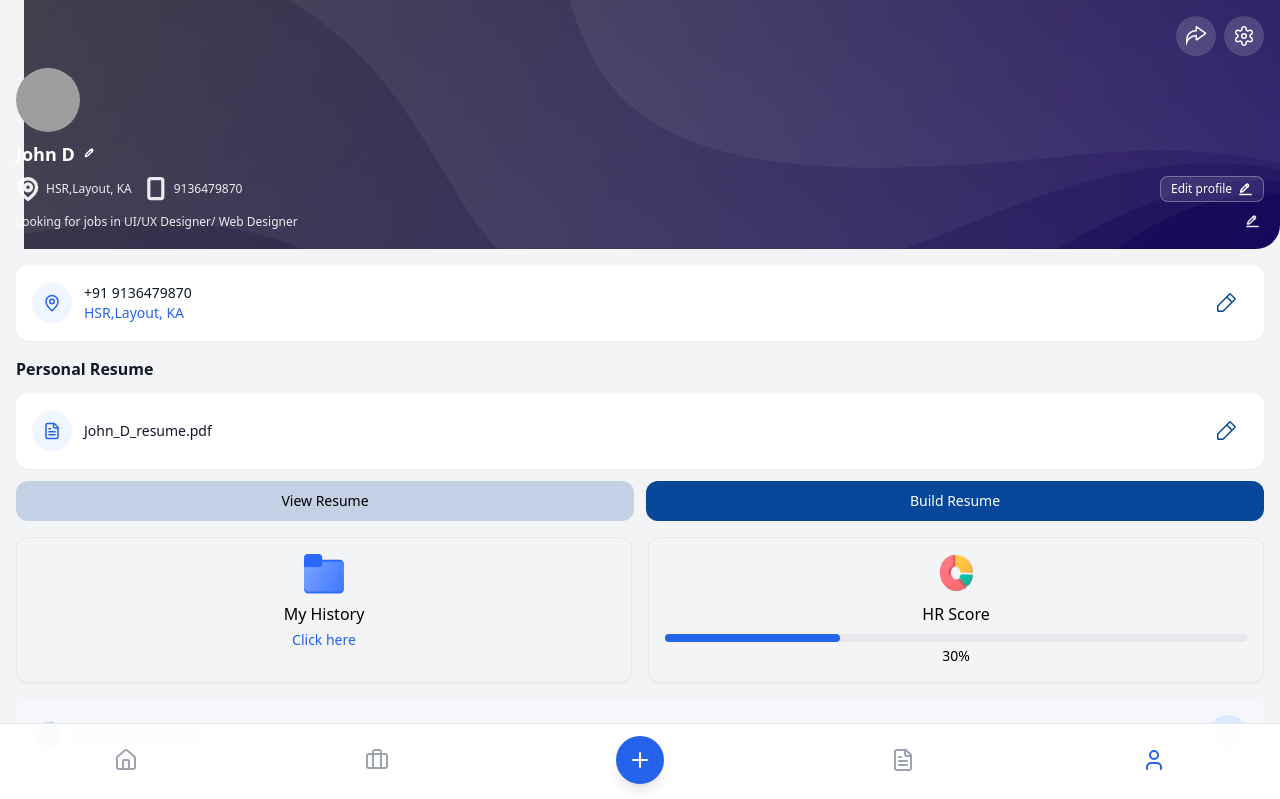
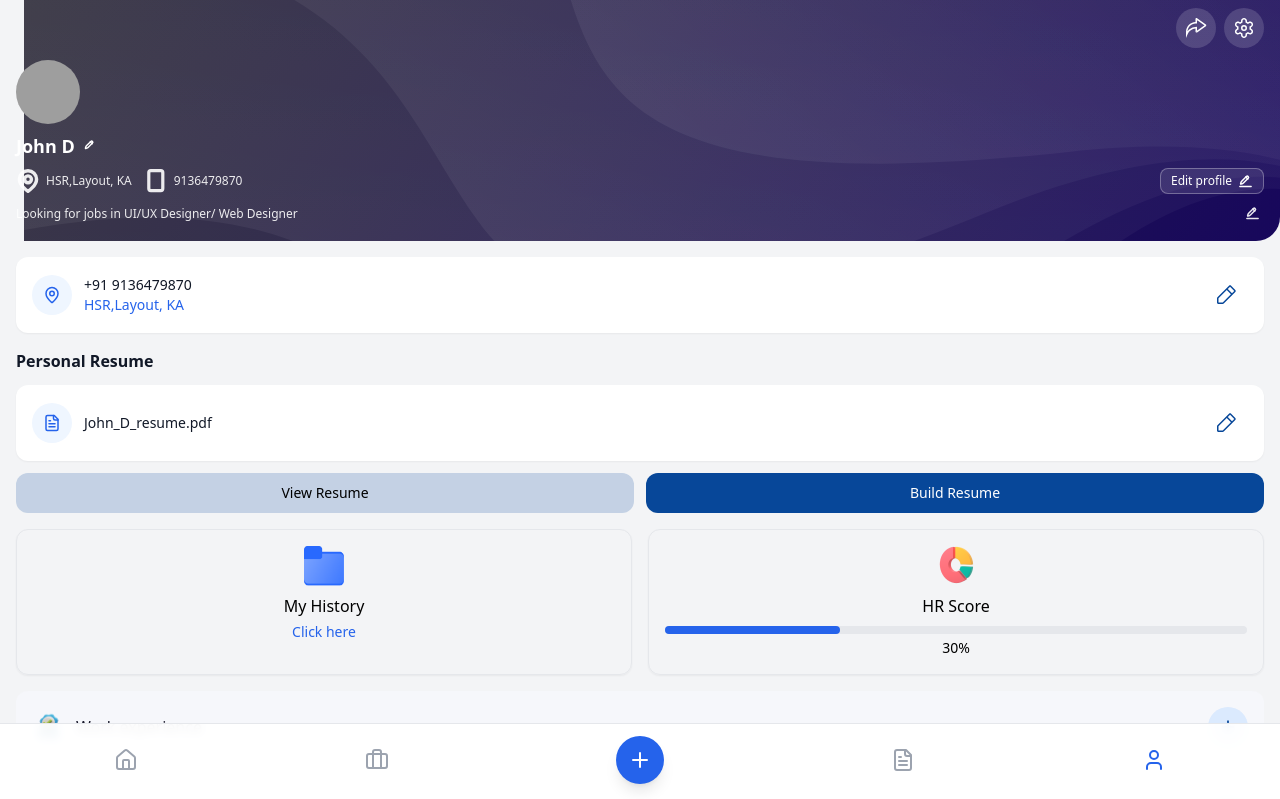
Before and after one commit to PragnaRajesh/Job_portal, a React (Vite) app: page /myprofilesection/myprofile in a window 1280 px wide. Shown: the top 799 px of the page. Built offline with nearby package versions, Linux system fonts and the light colour scheme; grey boxes are pictures that could not be loaded.

Commit message:
Remove extra top space from profile header and fix bottom navigation padding
cgen-0b3d59b365d74348a9d7de2e31e81275

```diff
--- a/src/pages/myprofilesection/myprofile.jsx
+++ b/src/pages/myprofilesection/myprofile.jsx
@@ -202,7 +202,7 @@ const MyProfile = () => {
   return (
      <div className="min-h-screen bg-gray-100 font-sans">
       {/* Profile Header Card */}
-      <div className="relative rounded-b-3xl p-4 text-white overflow-hidden mb-4" style={{ background: 'none', minHeight: '11.25rem' }}>
+      <div className="relative rounded-b-3xl p-4 pt-2 text-white overflow-hidden mb-4" style={{ background: 'none', minHeight: '11.25rem' }}>
         {/* Custom SVG Background */}
         <div className="absolute inset-0 w-full h-full">
           <svg width="100%" height="100%" viewBox="0 0 375 180" fill="none" xmlns="http://www.w3.org/2000/svg" preserveAspectRatio="xMidYMid slice" className="w-full h-full">
```
